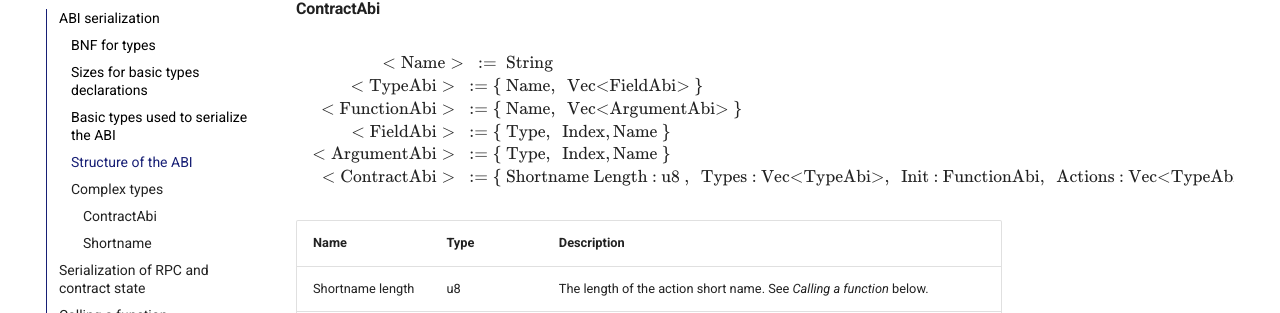
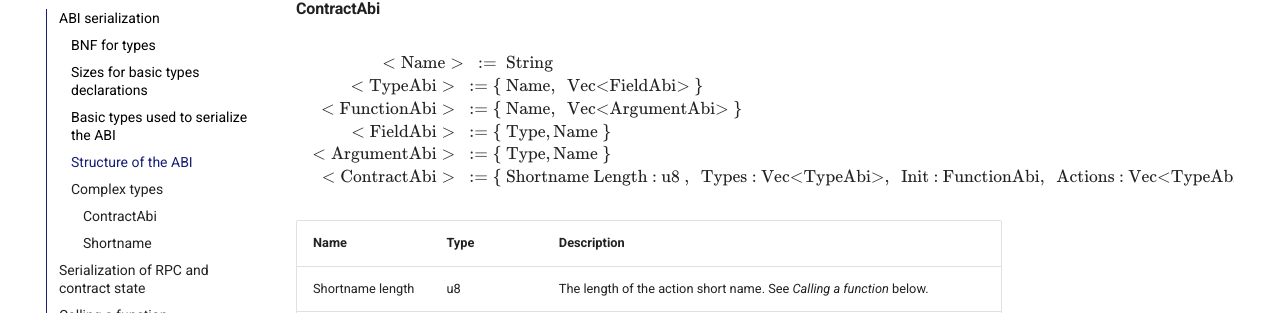
Before and after one commit to 0xSero/partisia-docs, an MkDocs documentation site: the page built from documentation/docs/abiv1.md, in a window 1280 px wide and 900 px high, scrolled down 2571 px. Shown: the part 205-518 px from the top of the window. Built offline with MkDocs 1.6.1 and Material for MkDocs 9.7.7, drawn with Linux system fonts in a browser that asks for light colours; nearby versions of some CDN libraries; a script that is not in the unit is left out.

Commit message:
removed index

```diff
--- a/documentation/docs/abiv1.md
+++ b/documentation/docs/abiv1.md
@@ -95,8 +95,8 @@ $$
 <\text{Name}> \ := \ &\text{String} \\
 <\text{TypeAbi}> \ := \{ \ &\text{Name},\ \ \text{Vec<FieldAbi>}  \ \}\\
 <\text{FunctionAbi}> \ := \{ \ &\text{Name},\ \ \text{Vec<ArgumentAbi>}  \ \}\\
-<\text{FieldAbi}> \ := \{ \ &\text{Type},\ \ \text{Index}, \text{Name} \ \}\\
-<\text{ArgumentAbi}> \ := \{ \ &\text{Type},\ \ \text{Index}, \text{Name} \ \}\\
+<\text{FieldAbi}> \ := \{ \ &\text{Type}, \text{Name} \ \}\\
+<\text{ArgumentAbi}> \ := \{ \ &\text{Type}, \text{Name} \ \}\\
 <\text{ContractAbi}> \ := \{ \ &\text{Shortname Length : u8}\ ,\ \ \text{Types : Vec<TypeAbi>},\ \ \text{Init : FunctionAbi}, \ \ \text{Actions : Vec<TypeAbi>}, \ \ \text{State name : String}  \ \}\\
 \end{align*}
 $$
```
